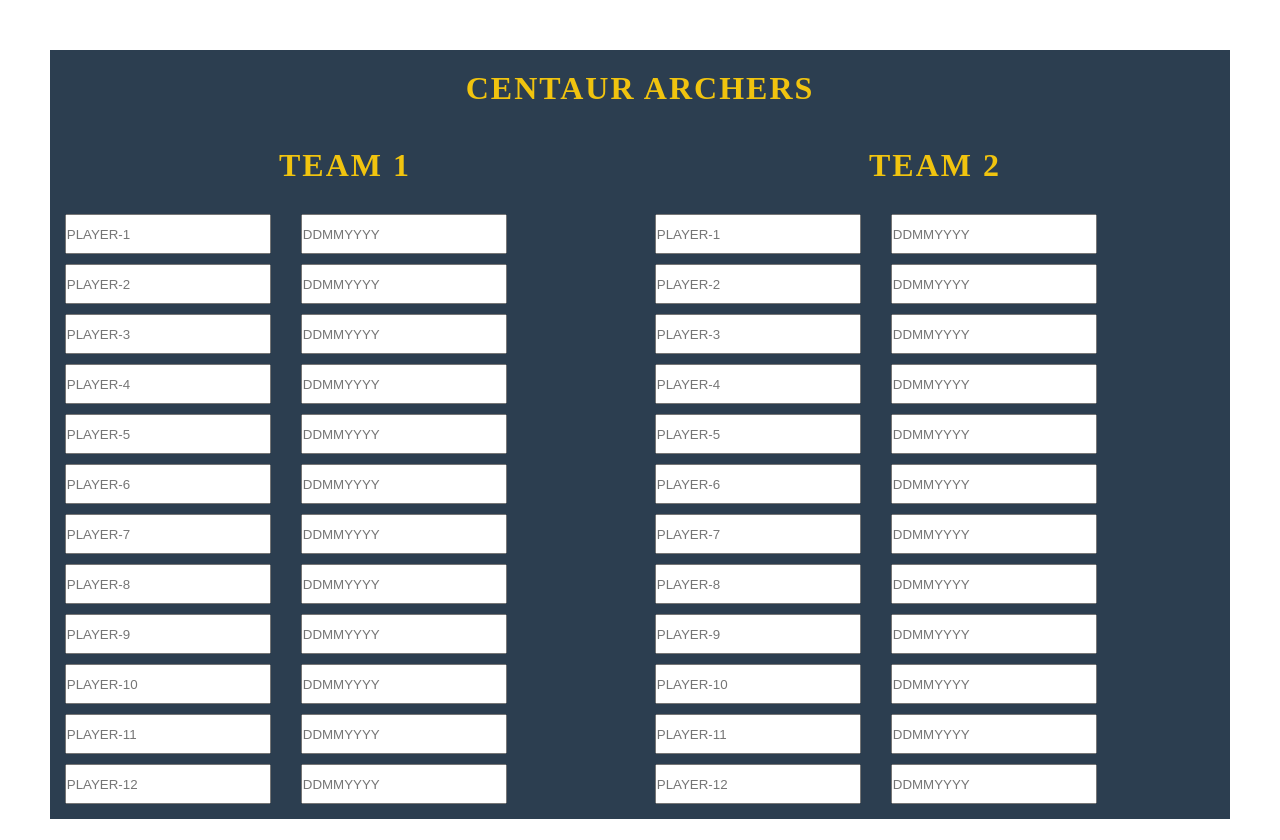
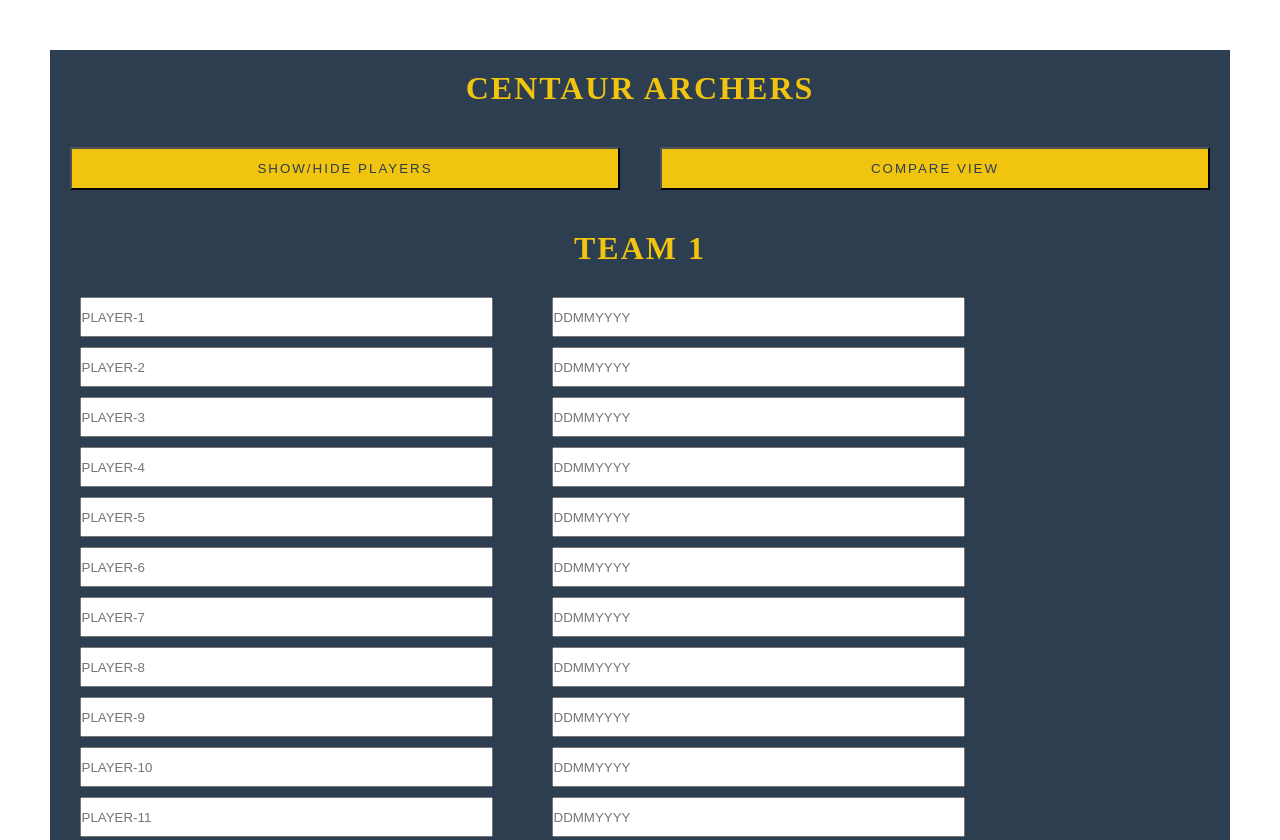
Before and after one commit to vimalathithan2007/centaurarchers, a plain HTML site: page index.html in a window 1280 px wide. Shown: the top 840 px of the page. Drawn offline with Linux system fonts and the light colour scheme.

Commit message:
alignment fix

```diff
--- a/index.html
+++ b/index.html
@@ -9,6 +9,11 @@
 <body>
     <div class="container">
         <h1 class="heading">CENTAUR ARCHERS</h1>
+        <div class="center">
+            <button class="btn player-btn" onclick="showHidePlayer()">Show/Hide Players</button>
+            <button class="btn compare" onclick="compare()">Compare View</button>
+        </div>
+
         <div class="flex-2-col">
             <div>
                 <h1 class="heading">TEAM 1</h1>
--- a/script.js
+++ b/script.js
@@ -19,3 +19,13 @@ dates.forEach(date=>date.addEventListener('keyup',function(){
 }))
 
 //console.log('OUT:'+calculate(123))
+
+function showHidePlayer() {
+    var playersTxt = document.querySelectorAll(".form-control input:first-child");
+    playersTxt.forEach(pt => pt.classList.toggle("hide"))
+}
+
+function compare() {
+    var div = document.querySelector(".flex-2-col");
+    div.classList.toggle("compare");
+}
--- a/style.css
+++ b/style.css
@@ -15,15 +15,11 @@
 }
 
 .flex-2-col {
-    display: flex;
-    justify-content: center;
-    align-items: center;
+    display: block;
     overflow-x: scroll;
 }
 .flex-2-col > div {
-    width:50%;
     margin:auto;
-
 }
 .form-control {
     display: flex;
@@ -33,6 +29,7 @@
 }
 .mb-5 { margin-bottom:15px; }
 .form-control input {
+
     height:40px;
     width:35%;
 }
@@ -41,3 +38,25 @@
     font-size: 32px;
     width:15%;
 }
+.btn {
+    background:rgba(241, 196, 15,85.0);
+    color: rgba(44, 62, 80,1.0);
+    padding:12px 8px;
+    text-transform: uppercase;
+    letter-spacing: 2px;
+    margin:20px;
+    width:80%   ;
+}
+.compare {
+    display: flex;
+    justify-content: center;
+    align-items: center;
+}
+.hide {
+    display:none;
+}
+.center {
+    display:flex;
+    justify-content:space-around;
+    align-items:center;
+}
```
